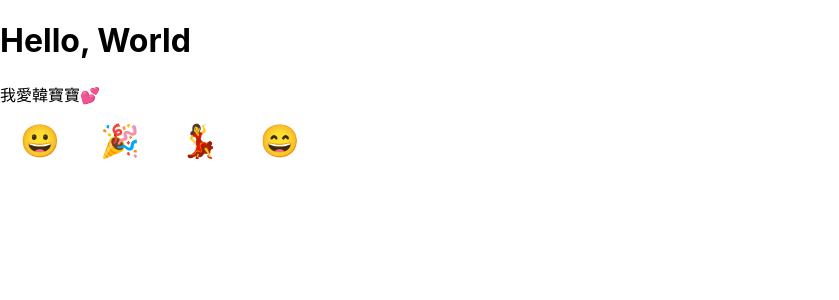
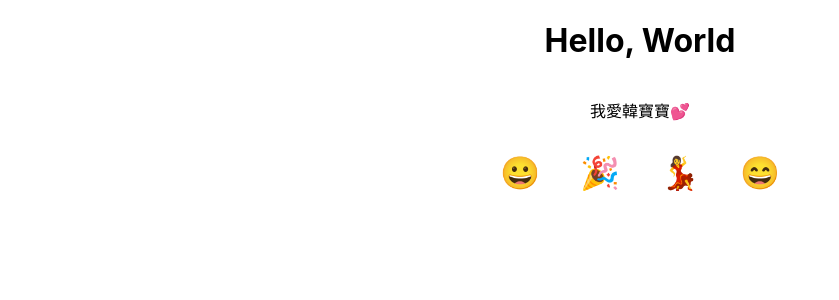
Before and after one commit to Oharu121/oharu121.github.io, a React (Create React App) app: page / in a window 1280 px wide. Shown: the top 300 px of the page, without its empty margins (0-839 px from the left). Built offline with nearby package versions, Linux system fonts and the light colour scheme.

Commit message:
emoji css

```diff
--- a/src/App.css
+++ b/src/App.css
@@ -24,14 +24,3 @@ li {
   flex-direction: column;
   align-items: center;
 }
-
-.instructions {
-  display: flex;
-  flex-direction: column;
-  align-items: center;
-}
-
-.instructions img {
-  width: 100px;
-  height: 100px;
-}
--- /dev/null
+++ b/src/components/EmojiTable.css
@@ -0,0 +1,18 @@
+
+ul {
+    display: flex;
+    padding: 0;
+  }
+
+  li {
+    margin: 0 20px;
+    list-style: none;
+    padding: 0;
+  }
+
+  /*classes*/
+  .EmojiTable {
+    display: flex;
+    flex-direction: column;
+    align-items: center;
+  }
--- a/src/components/EmojiTable.js
+++ b/src/components/EmojiTable.js
@@ -1,4 +1,5 @@
 import React from 'react';
+import './EmojiTable.css';
 
 const displayEmojiName = event => alert(event.target.id);
 const greeting = "greeting";
```
